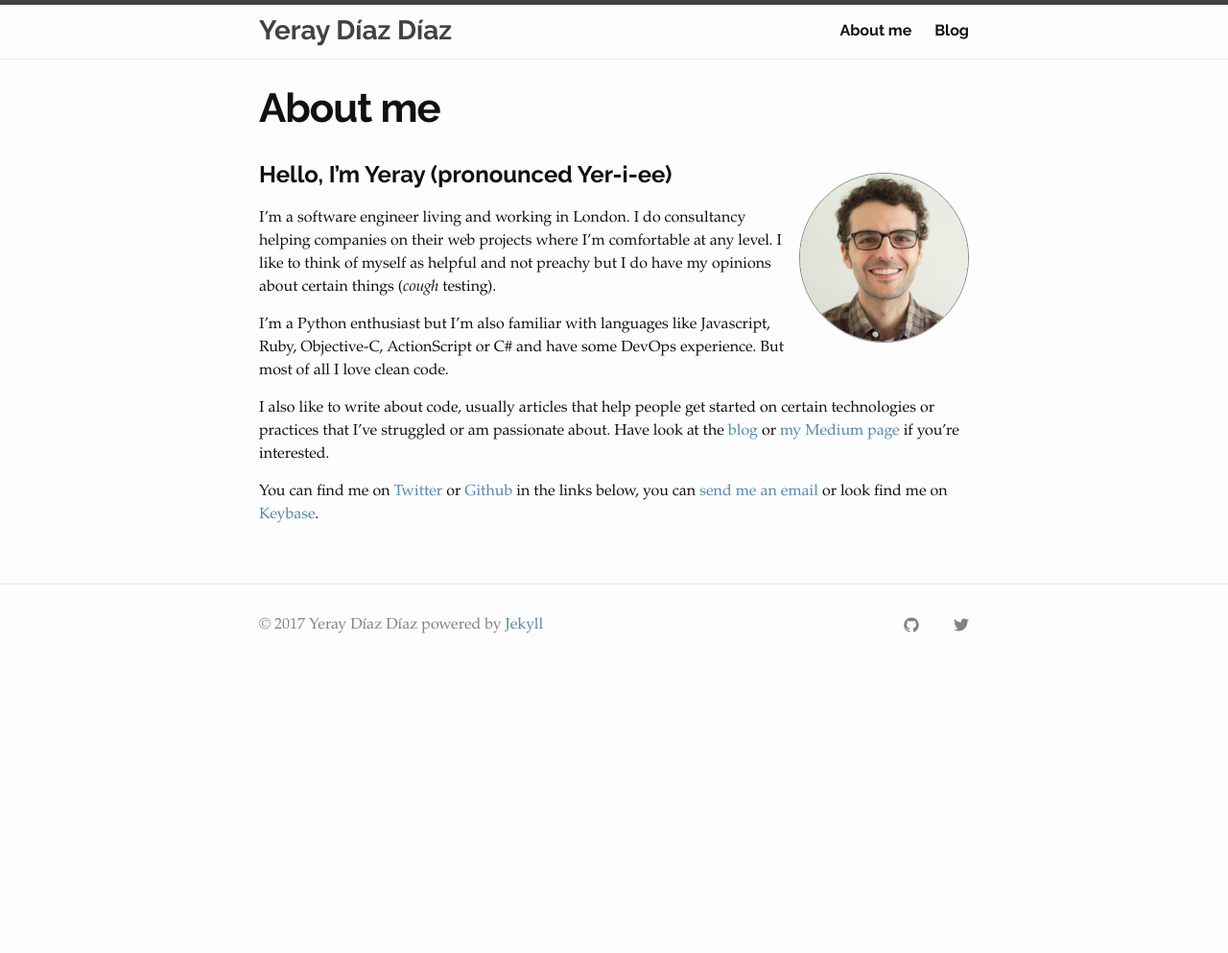
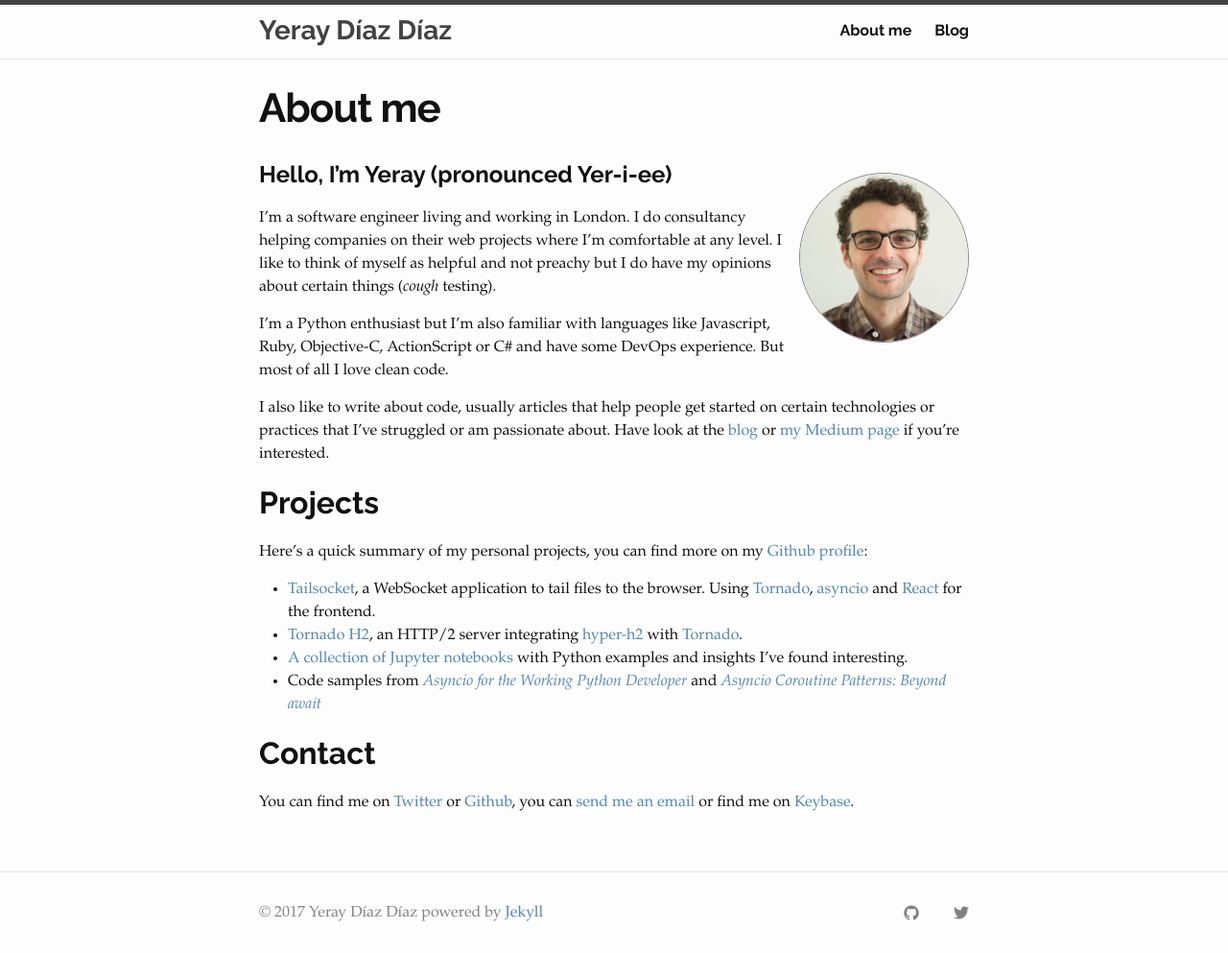
Before and after one commit to yeraydiazdiaz/yeraydiazdiaz.github.io, a Jekyll site: the page built from about.md, in a window 1280 px wide. Shown: the whole page at 96% size. Built offline with Jekyll 4.4.1, drawn with Linux system fonts in a browser that asks for light colours; before the commit the page ends 900 px from its top, so only the background shows below that.

Commit message:
Added project on about.

```diff
--- a/about.md
+++ b/about.md
@@ -14,8 +14,18 @@ I'm a Python enthusiast but I'm also familiar with languages like Javascript, Ru
 
 I also like to write about code, usually articles that help people get started on certain technologies or practices that I've struggled or am passionate about. Have look at the [blog](/) or [my Medium page](https://medium.com/@yeraydiazdiaz/) if you're interested.
 
-You can find me on [Twitter][twitter] or [Github][github] in the links below, you can [send me an email](mailto:{{ site.email }}) or look find me on [Keybase](https://keybase.io/yeray).
+## Projects
 
+Here's a quick summary of my personal projects, you can find more on my [Github profile](github):
+
+- [Tailsocket](https://github.com/yeraydiazdiaz/tailsocket), a WebSocket application to tail files to the browser. Using [Tornado](http://tornadoweb.org/), [asyncio](https://docs.python.org/3/library/asyncio.html) and [React](https://facebook.github.io/react/) for the frontend.
+- [Tornado H2](https://github.com/yeraydiazdiaz/tornado_h2), an HTTP/2 server integrating [hyper-h2](https://python-hyper.org/h2/en/stable/) with [Tornado](http://tornadoweb.org/).
+- [A collection of Jupyter notebooks](https://github.com/yeraydiazdiaz/notebooks) with Python examples and insights I've found interesting.
+- Code samples from [*Asyncio for the Working Python Developer*](https://github.com/yeraydiazdiaz/asyncio-ftwpd) and [*Asyncio Coroutine Patterns: Beyond await*](https://github.com/yeraydiazdiaz/asyncio-coroutine-patterns)
+
+## Contact
+
+You can find me on [Twitter][twitter] or [Github][github], you can [send me an email](mailto:{{ site.email }}) or find me on [Keybase](https://keybase.io/yeray).
 
 [twitter]: https://twitter.com/{{ site.twitter_username }}
 [github]: https://github.com/{{ site.github_username }}
```
